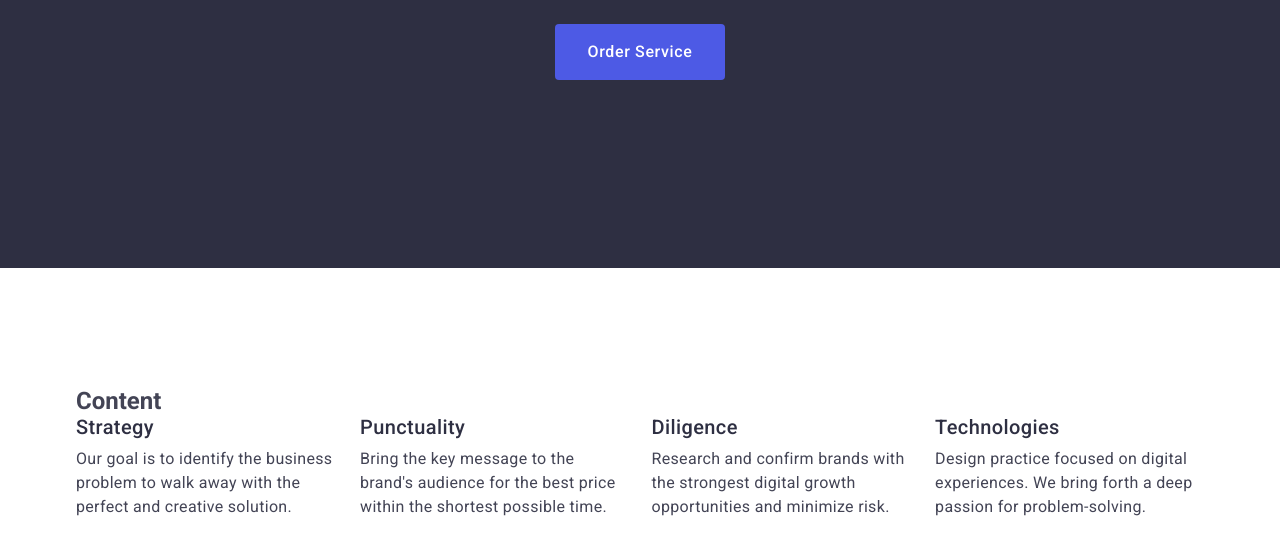
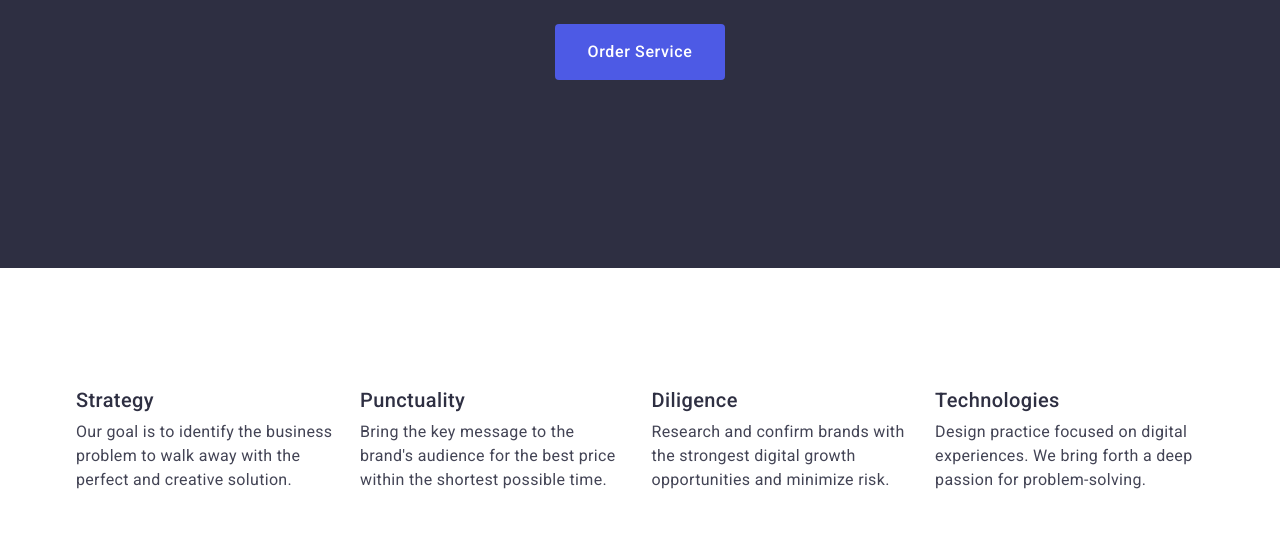
Before and after one commit to ArtemNyow/goit-markup-hw-03, a plain HTML site: page index.html in a window 1280 px wide. Shown: the part 404-952 px from the top of the page. Drawn offline with nearby package versions, Linux system fonts and the light colour scheme.

Commit message:
fix bug v2

```diff
--- a/css/style.css
+++ b/css/style.css
@@ -1,5 +1,6 @@
 *,
-*::before *::after {
+*::before,
+*::after {
     box-sizing: border-box;
 }
 
@@ -46,7 +47,8 @@ img {
 
 .container {
     margin: 0 auto;
-    padding: 0 15px 0 15px;
+    padding-left: 15px;
+    padding-right: 15px;
     width: 1158px;
 }
 
@@ -195,8 +197,16 @@ img {
 
 .content-section {}
 
-.title-portfolio {
-    visibility: hidden;
+.visually-hidden {
+    position: absolute;
+    width: 1px;
+    height: 1px;
+    padding: 0;
+    margin: -1px;
+    overflow: hidden;
+    clip: rect(0, 0, 0, 0);
+    white-space: nowrap;
+    border: 0;
 }
 
 .content-list {
--- a/index.html
+++ b/index.html
@@ -69,7 +69,7 @@
 
       <section class="content">
         <div class="container">
-          <h2 class="title-content">Content</h2>
+          <h2 class="title-content visually-hidden">Content</h2>
           <ul class="content-list">
             <li class="content-list-item">
               <h3 class="content-item-title">Strategy</h3>
```
